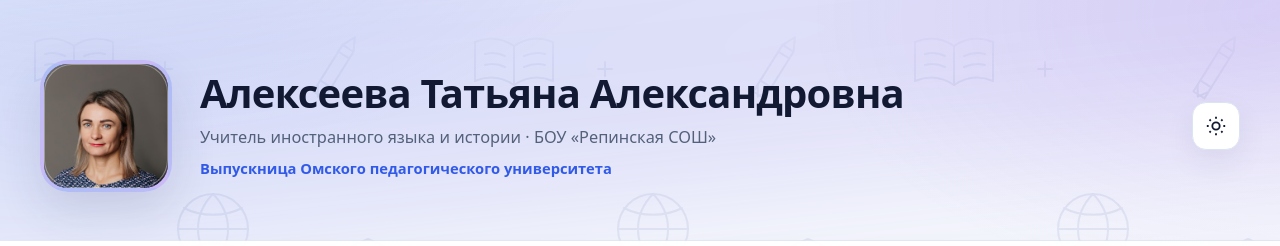
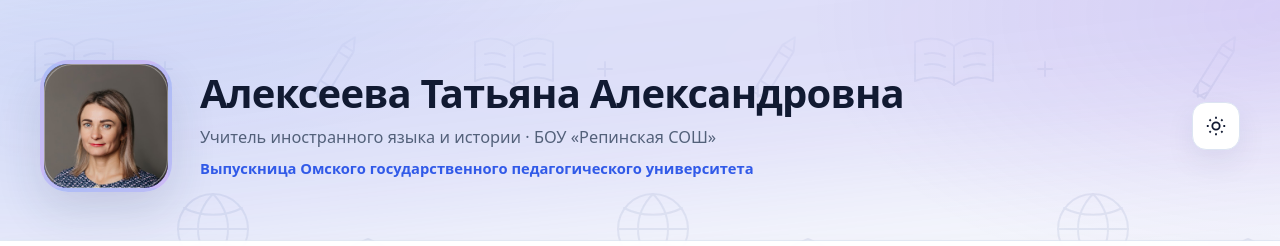
Before and after one commit to AlekseevaT/-, a plain HTML site: page index.html in a window 1280 px wide. Shown: the top 246 px of the page. Drawn offline with Linux system fonts and the light colour scheme.

Commit message:
Correct university name in profile

```diff
--- a/index.html
+++ b/index.html
@@ -267,7 +267,7 @@ footer .wrap{display:flex; flex-wrap:wrap; gap:16px; justify-content:space-betwe
     </div>
     <div>
       <h1>Алексеева Татьяна Александровна</h1>
-      <p class="role">Учитель иностранного языка и истории · БОУ «Репинская СОШ»<br><span class="education-note">Выпускница Омского педагогического университета</span></p>
+      <p class="role">Учитель иностранного языка и истории · БОУ «Репинская СОШ»<br><span class="education-note">Выпускница Омского государственного педагогического университета</span></p>
     </div>
     <button class="theme-btn" id="themeBtn" aria-label="Переключить тему" title="Светлая / тёмная тема">
       <svg id="themeIcon" viewBox="0 0 24 24" fill="none" stroke="currentColor" stroke-width="2"><circle cx="12" cy="12" r="4"/><path d="M12 2v2M12 20v2M4.9 4.9l1.4 1.4M17.7 17.7l1.4 1.4M2 12h2M20 12h2M4.9 19.1l1.4-1.4M17.7 6.3l1.4-1.4"/></svg>
```
